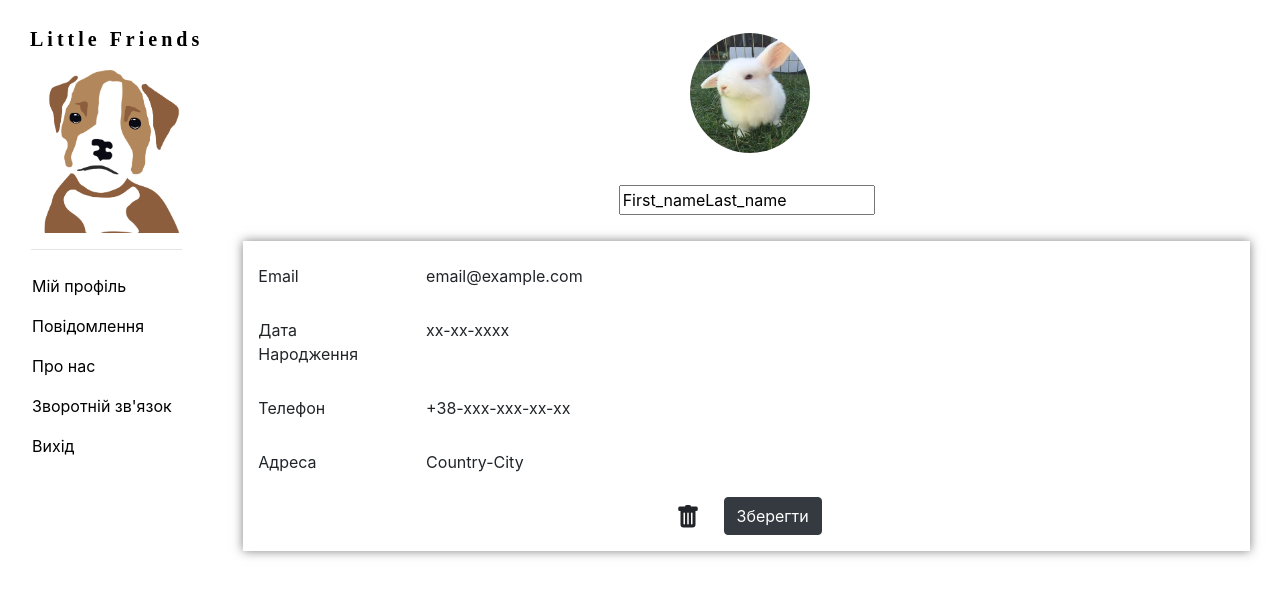
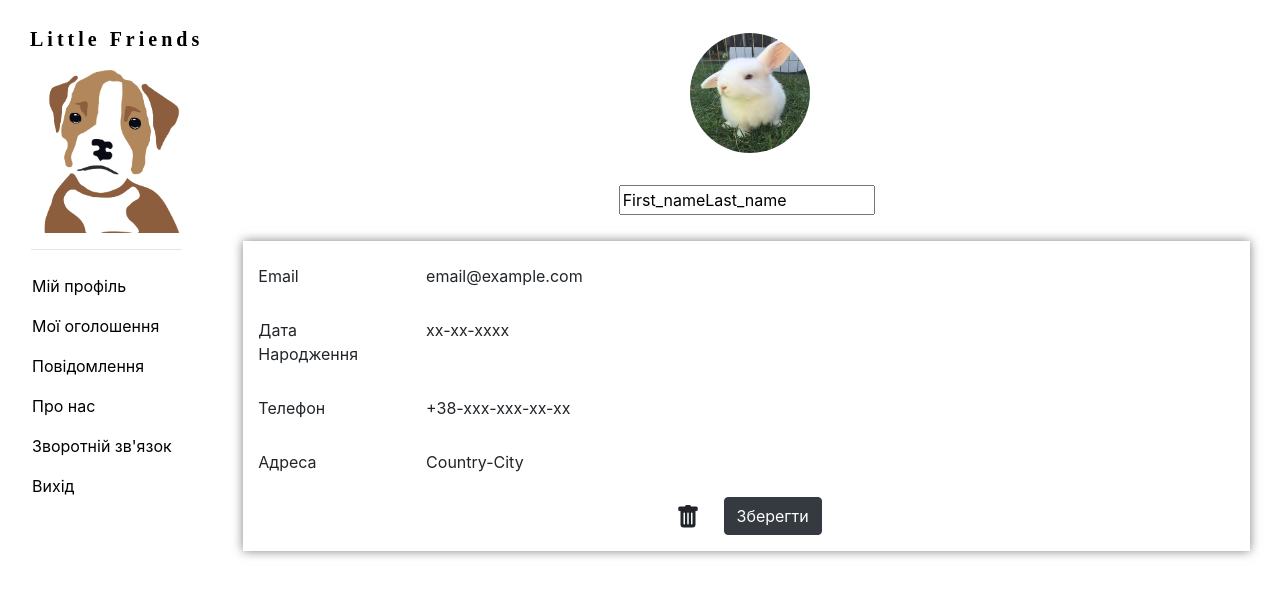
Before and after one commit to HolyShining/little-friends, a Python web app: template app/templates/edit_userinfo.html in a window 1280 px wide. Shown: the top 597 px of the page. Run offline with Jinja, Linux system fonts and the light colour scheme; the template is opened without the code that fills it, so the values that code supplies are empty; some libraries are stand-ins or nearby versions.

Commit message:
Update edit_userinfo.html

```diff
--- a/app/templates/edit_userinfo.html
+++ b/app/templates/edit_userinfo.html
@@ -36,6 +36,9 @@
                   <ul class="nav navbar-nav bd-navbar-nav flex-column">
                     <li class="nav-item">
                       <a class="nav-link active" href="./profile.html">Мій профіль</a>
+                    </li>
+                    <li class="nav-item">
+                      <a class="nav-link active" href="./announcement/my_announcements.html">Мої оголошення</a>
                     </li>
                     <li class="nav-item">
                       <a class="nav-link" href="./left_menu/message.html">Повідомлення</a>
```
